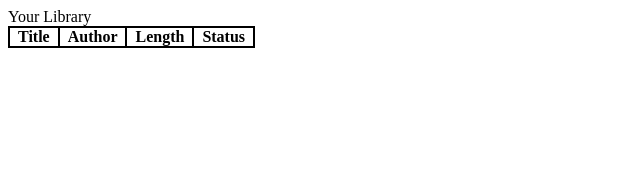
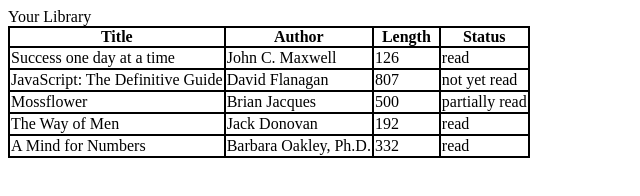
Before and after one commit to syrupsandwich/library, a plain HTML site: page index.html in a window 1280 px wide. Shown: the whole page, without its empty margins (0-640 px from the left). Drawn offline with Linux system fonts and the light colour scheme.

Commit message:
Add each book object's properties to the table

```diff
--- a/index.html
+++ b/index.html
@@ -8,7 +8,7 @@
   <link rel="stylesheet" href="./style/library.css">
 </head>
 <body>
-  <table>
+  <table class="shelf">
     <colgroup>
       <col class="title">
       <col class="author">
--- a/program/library.js
+++ b/program/library.js
@@ -35,3 +35,22 @@ myLibrary.push(theWayOfMen);
 let aMindForNumbers = new book('A Mind for Numbers', 'Barbara Oakley, Ph.D.', 332, 'read');
 aMindForNumbers.prototype = Object.create(book.prototype);
 myLibrary.push(aMindForNumbers);
+
+let myLibraryTable = document.querySelector('.shelf');
+
+myLibrary.forEach((element) => {
+  let tableRow = document.createElement('tr');
+  let titleCell = document.createElement('td');
+  titleCell.textContent = element.title;
+  tableRow.appendChild(titleCell);
+  let authorCell = document.createElement('td');
+  authorCell.textContent = element.author;
+  tableRow.appendChild(authorCell);
+  let lengthCell = document.createElement('td');
+  lengthCell.textContent = element.pages;
+  tableRow.appendChild(lengthCell);
+  let statusCell = document.createElement('td');
+  statusCell.textContent = element.status;
+  tableRow.appendChild(statusCell);
+  myLibraryTable.appendChild(tableRow);
+})
```
